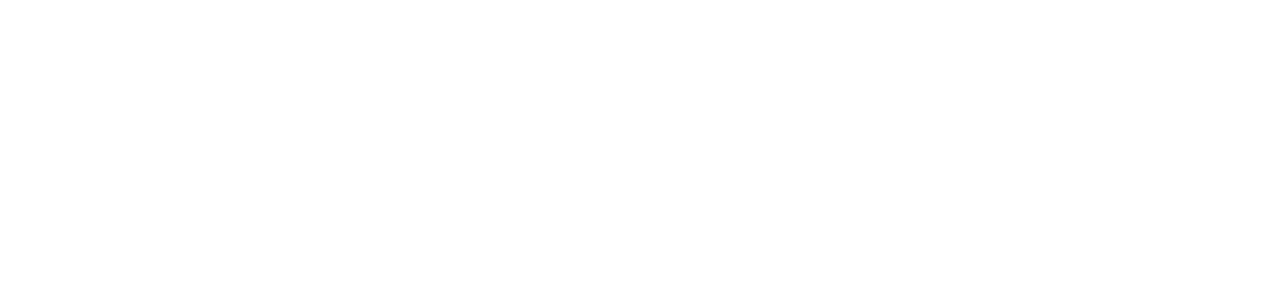
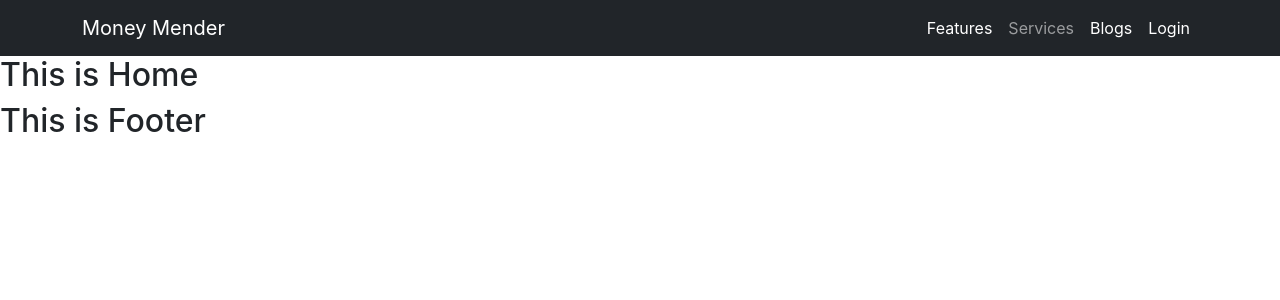
Before and after one commit to Monirul-98/money-mender, a React (Create React App) app: page / in a window 1280 px wide. Shown: the top 300 px of the page. Built offline with nearby package versions, Linux system fonts and the light colour scheme.

Commit message:
Nav bar added

```diff
--- a/src/App.js
+++ b/src/App.js
@@ -1,7 +1,22 @@
+import { Route, Routes } from "react-router-dom";
 import "./App.css";
+import About from "./Pages/About/About";
+import Home from "./Pages/Home/Home/Home";
+import Footer from "./Pages/Shared/Footer/Footer";
+import Header from "./Pages/Shared/Header/Header";
 
 function App() {
-  return <div className="App"></div>;
+  return (
+    <div>
+      <Header></Header>
+      <Routes>
+        <Route path="/" element={<Home></Home>}></Route>
+        <Route path="/home" element={<Home></Home>}></Route>
+        <Route path="/about" element={<About></About>}></Route>
+      </Routes>
+      <Footer></Footer>
+    </div>
+  );
 }
 
 export default App;
--- /dev/null
+++ b/src/Pages/CustomLink/CustomLink.js
@@ -0,0 +1,22 @@
+import { Link, useMatch, useResolvedPath } from "react-router-dom";
+
+function CustomLink({ children, to, ...props }) {
+  let resolved = useResolvedPath(to);
+  let match = useMatch({ path: resolved.pathname, end: true });
+
+  return (
+    <div>
+      <Link
+        style={{
+          color: match ? "red" : "white",
+        }}
+        to={to}
+        {...props}
+      >
+        {children}
+      </Link>
+    </div>
+  );
+}
+
+export default CustomLink;
--- /dev/null
+++ b/src/Pages/Home/Home/Home.js
@@ -0,0 +1,11 @@
+import React from "react";
+
+const Home = () => {
+  return (
+    <div>
+      <h2>This is Home</h2>
+    </div>
+  );
+};
+
+export default Home;
--- a/src/Pages/Shared/Header/Header.js
+++ b/src/Pages/Shared/Header/Header.js
@@ -1,11 +1,30 @@
-import React from 'react';
+import React from "react";
+import { Container, Nav, Navbar } from "react-bootstrap";
+import CustomLink from "../../CustomLink/CustomLink";
 
 const Header = () => {
-    return (
-        <div>
-            <h1>This is Header</h1>
-        </div>
-    );
+  return (
+    <Navbar collapseOnSelect expand="lg" bg="dark" variant="dark">
+      <Container>
+        <Navbar.Brand href="#home">Money Mender</Navbar.Brand>
+        <Navbar.Toggle aria-controls="responsive-navbar-nav" />
+        <Navbar.Collapse id="responsive-navbar-nav">
+          <Nav className="ms-auto">
+            <Nav.Link as={CustomLink} to="/about">
+              Features
+            </Nav.Link>
+            <Nav.Link href="home#services">Services</Nav.Link>
+            <Nav.Link as={CustomLink} to="/blogs">
+              Blogs
+            </Nav.Link>
+            <Nav.Link as={CustomLink} to="/login">
+              Login
+            </Nav.Link>
+          </Nav>
+        </Navbar.Collapse>
+      </Container>
+    </Navbar>
+  );
 };
 
 export default Header;
```
